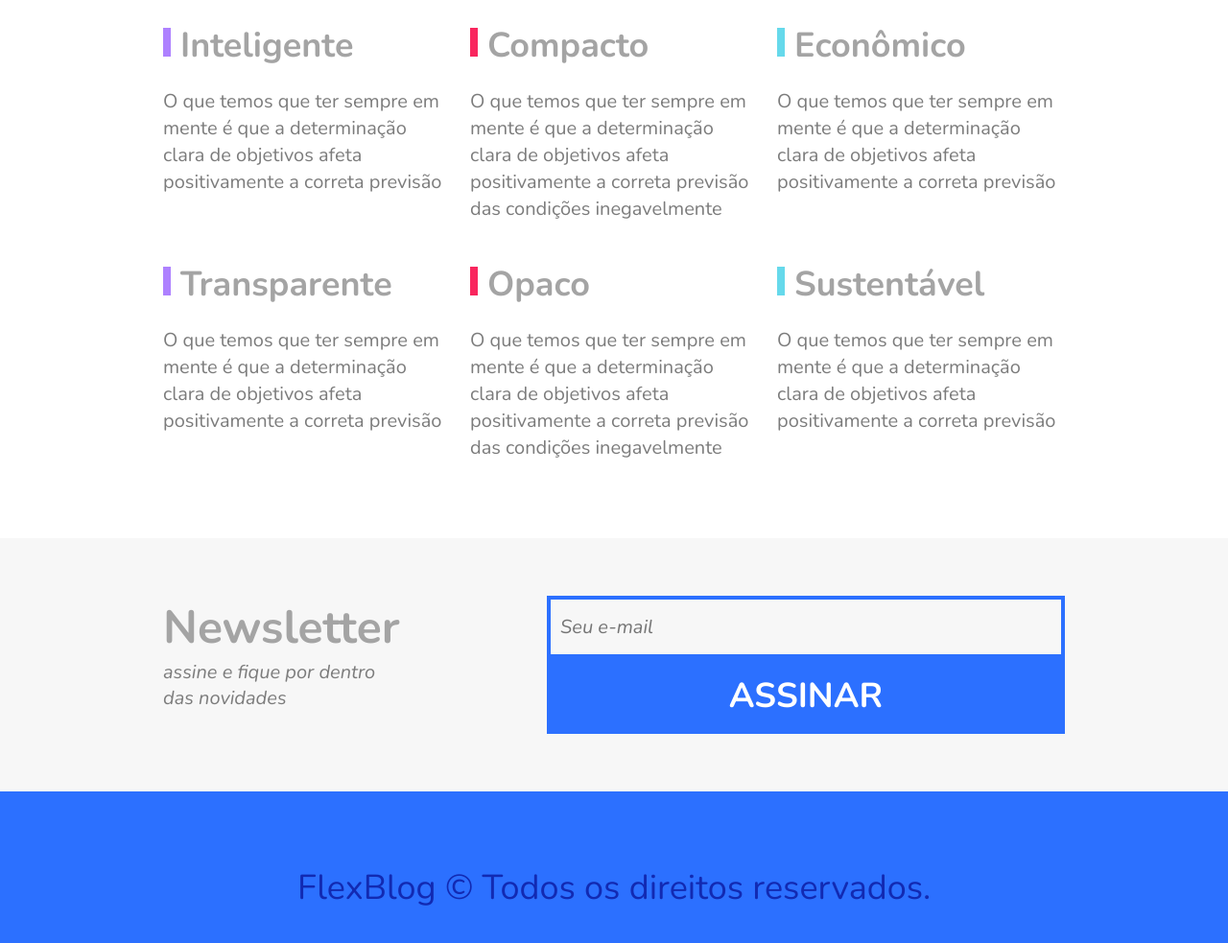
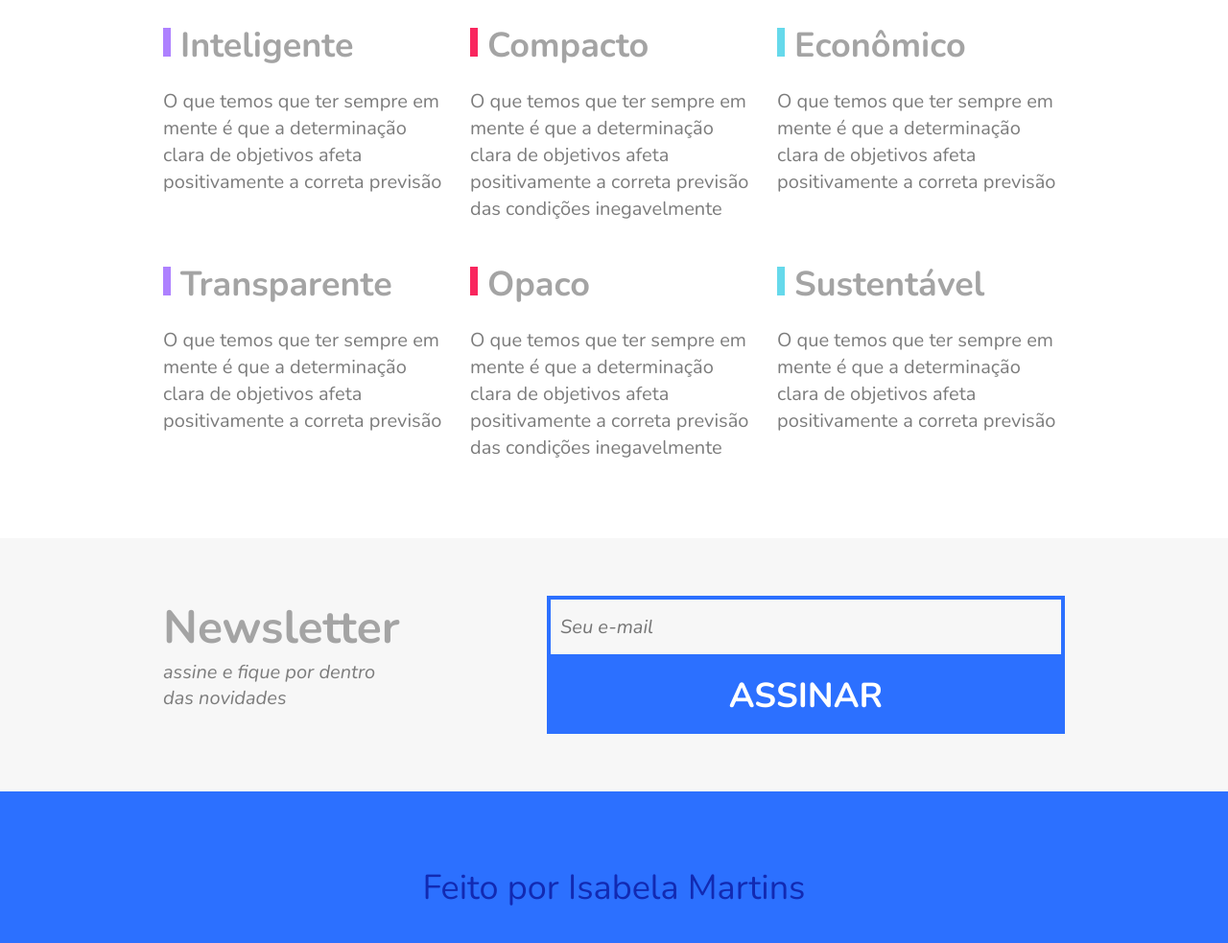
Before and after one commit to Martinsisabela/FlexBox, a plain HTML site: page index.html in a window 1280 px wide. Shown: the part 2645-3628 px from the top of the page at 96% size. Drawn offline with nearby package versions, Linux system fonts and the light colour scheme.

Commit message:
Update index.html
mudando algumas coisas no HTML

```diff
--- a/index.html
+++ b/index.html
@@ -153,7 +153,7 @@
 	</section>
 
 	<footer class="footer">
-		<p>FlexBlog © Todos os direitos reservados.</p>
+		<p>Feito por Isabela Martins</p>
 	</footer>
 
 </body>
```
